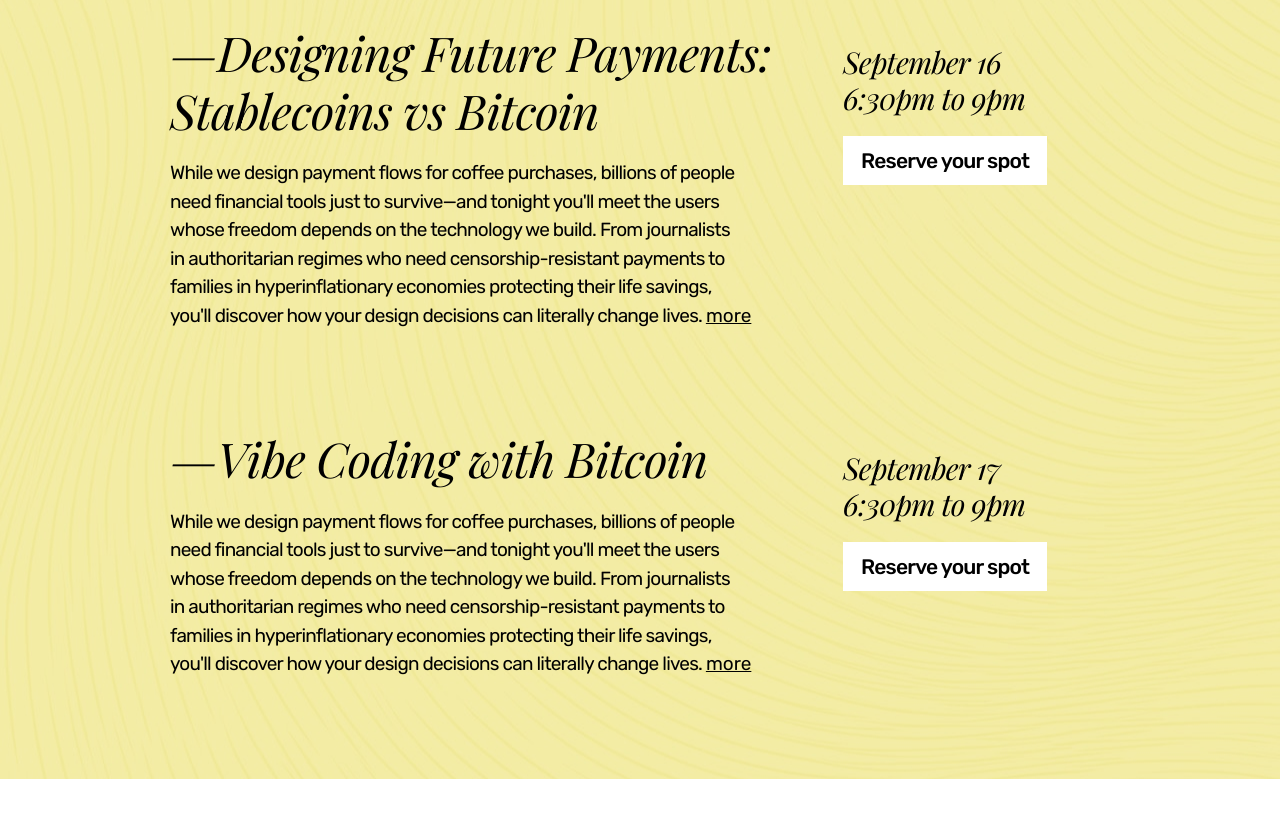
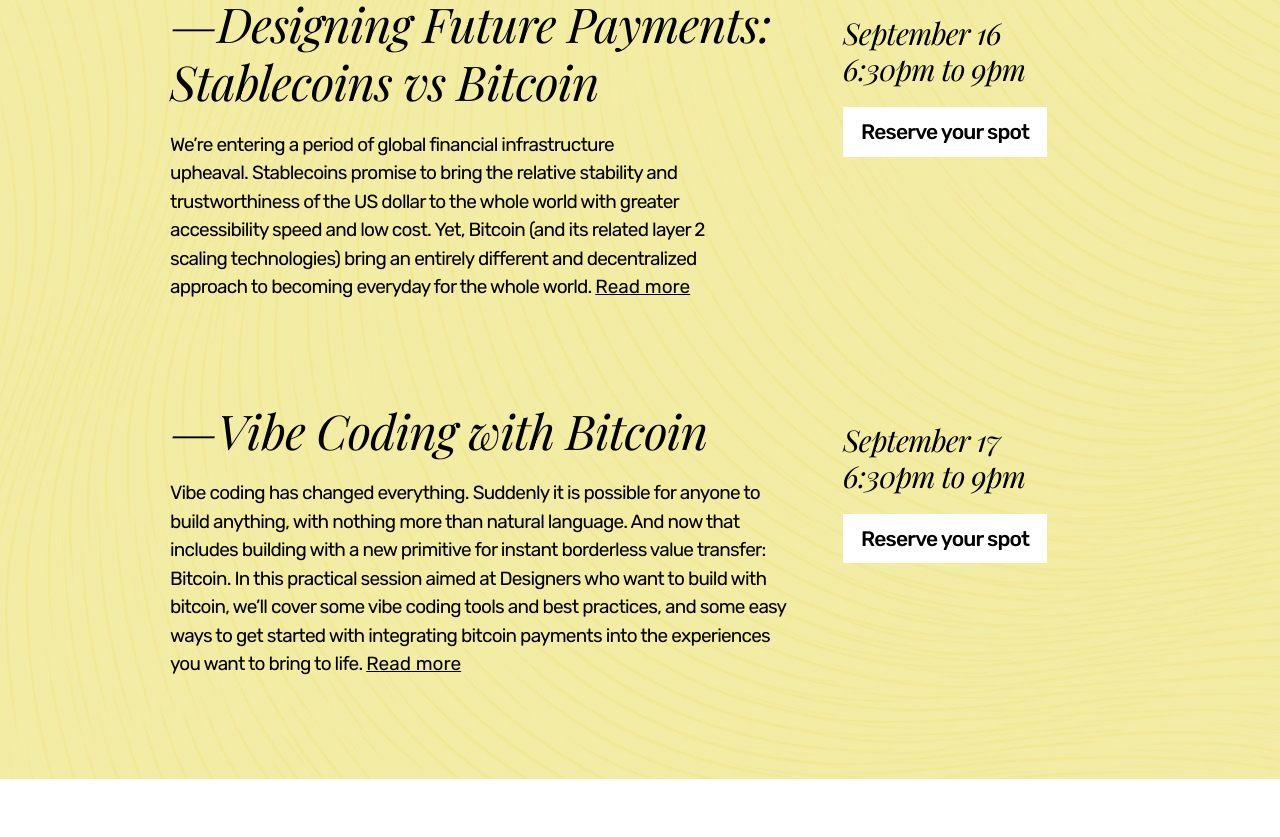
Before and after one commit to GBKS/presidio-bitcoin-design-week, a Nuxt app: page / in a window 1280 px wide. Shown: the part 5220-6057 px from the top of the page. Built offline with nearby package versions, Linux system fonts and the light colour scheme.

Commit message:
Text update

```diff
--- a/components/Agenda.vue
+++ b/components/Agenda.vue
@@ -47,8 +47,8 @@
   },
   {
     title: "Designing Future Payments: Stablecoins vs Bitcoin",
-    summary: "While we design payment flows for coffee purchases, billions of people need financial tools just to survive—and tonight you'll meet the users whose freedom depends on the technology we build. From journalists in authoritarian regimes who need censorship-resistant payments to families in hyperinflationary economies protecting their life savings, you'll discover how your design decisions can literally change lives. ",
-    description: "While we design payment flows for coffee purchases, billions of people need financial tools just to survive—and tonight you'll meet the users whose freedom depends on the technology we build. From journalists in authoritarian regimes who need censorship-resistant payments to families in hyperinflationary economies protecting their life savings, you'll discover how your design decisions can literally change lives.<br/><br/>This is your chance to understand how you as Silicon Valley designers can use your skills to build freedom technology for the world's most vulnerable users.<br/><br/>The evening will wrap by understanding how even in the relative political & economic stability of the USA, the money system upon which the economy is constructed is deeply flawed. We will screen an illustrated narration of macroeconomic analyst and author Lyn Alden’s book, Broken Money, to take you into the heart of what makes money work and how it might be fixed.",
+    summary: "We’re entering a period of global financial infrastructure upheaval. Stablecoins promise to bring the relative stability and trustworthiness of the US dollar to the whole world with greater accessibility speed and low cost. Yet, Bitcoin (and its related layer 2 scaling technologies) bring an entirely different and decentralized approach to becoming everyday for the whole world. ",
+    description: "We’re entering a period of global financial infrastructure upheaval. Stablecoins promise to bring the relative stability and trustworthiness of the US dollar to the whole world with greater accessibility speed and low cost. Yet, Bitcoin (and its related layer 2 scaling technologies) bring an entirely different and decentralized approach to becoming everyday for the whole world. Both have their benefits and challenges. We’ve invited SPEAKER1 to make the case for stablecoins and SPEAKER2 to make the case for Bitcoin. We’ll then break off into small groups to discuss and design together to see if we can answer the question of which payments technology of the future is best for which users and why.",
     date: "September 16 <wbr>6:30pm to 9pm",
     button: {
       label: "Reserve your spot",
@@ -57,8 +57,8 @@
   },
   {
     title: "Vibe Coding with Bitcoin",
-    summary: "While we design payment flows for coffee purchases, billions of people need financial tools just to survive—and tonight you'll meet the users whose freedom depends on the technology we build. From journalists in authoritarian regimes who need censorship-resistant payments to families in hyperinflationary economies protecting their life savings, you'll discover how your design decisions can literally change lives. ",
-    description: "While we design payment flows for coffee purchases, billions of people need financial tools just to survive—and tonight you'll meet the users whose freedom depends on the technology we build. From journalists in authoritarian regimes who need censorship-resistant payments to families in hyperinflationary economies protecting their life savings, you'll discover how your design decisions can literally change lives.<br/><br/>This is your chance to understand how you as Silicon Valley designers can use your skills to build freedom technology for the world's most vulnerable users.<br/><br/>The evening will wrap by understanding how even in the relative political & economic stability of the USA, the money system upon which the economy is constructed is deeply flawed. We will screen an illustrated narration of macroeconomic analyst and author Lyn Alden’s book, Broken Money, to take you into the heart of what makes money work and how it might be fixed.",
+    summary: "Vibe coding has changed everything. Suddenly it is possible for anyone to build anything, with nothing more than natural language. And now that includes building with a new primitive for instant borderless value transfer: Bitcoin. In this practical session aimed at Designers who want to build with bitcoin, we’ll cover some vibe coding tools and best practices, and some easy ways to get started with integrating bitcoin payments into the experiences you want to bring to life. ",
+    description: "Vibe coding has changed everything. Suddenly it is possible for anyone to build anything, with nothing more than natural language. And now that includes building with a new primitive for instant borderless value transfer: Bitcoin. In this practical session aimed at Designers who want to build with bitcoin, we’ll cover some vibe coding tools and best practices, and some easy ways to get started with integrating bitcoin payments into the experiences you want to bring to life. We’ll then build together and showcase our creations.",
     date: "September 17 <wbr>6:30pm to 9pm",
     button: {
       label: "Reserve your spot",
@@ -67,8 +67,7 @@
   },
   {
     title: "Deep Dive: The Grand Challenges of Bitcoin Design",
-    summary: "While we design payment flows for coffee purchases, billions of people need financial tools just to survive—and tonight you'll meet the users whose freedom depends on the technology we build. From journalists in authoritarian regimes who need censorship-resistant payments to families in hyperinflationary economies protecting their life savings, you'll discover how your design decisions can literally change lives. ",
-    description: "While we design payment flows for coffee purchases, billions of people need financial tools just to survive—and tonight you'll meet the users whose freedom depends on the technology we build. From journalists in authoritarian regimes who need censorship-resistant payments to families in hyperinflationary economies protecting their life savings, you'll discover how your design decisions can literally change lives.<br/><br/>This is your chance to understand how you as Silicon Valley designers can use your skills to build freedom technology for the world's most vulnerable users.<br/><br/>The evening will wrap by understanding how even in the relative political & economic stability of the USA, the money system upon which the economy is constructed is deeply flawed. We will screen an illustrated narration of macroeconomic analyst and author Lyn Alden’s book, Broken Money, to take you into the heart of what makes money work and how it might be fixed.",
+    summary: "Designing in Bitcoin is notoriously hard. Decentralization. Self-sovereignty. Designing for decades / centuries. Adversarial mindset. Presents all kinds of issues both big and small, but all important. If we want to onboard the next billion users we need to overcome these design challenges. Silicon Valley designers - we need your help to get there. Bring your good ideas. We will design and prototype solutions together all day long. ",
     date: "September 18 <wbr>9:30am to 5pm",
     button: {
       label: "Apply to attend",
@@ -77,8 +76,7 @@
   },
   {
     title: "Deep Dive: Redesigning Silicon Valley with Bitcoin",
-    summary: "While we design payment flows for coffee purchases, billions of people need financial tools just to survive—and tonight you'll meet the users whose freedom depends on the technology we build. From journalists in authoritarian regimes who need censorship-resistant payments to families in hyperinflationary economies protecting their life savings, you'll discover how your design decisions can literally change lives. ",
-    description: "While we design payment flows for coffee purchases, billions of people need financial tools just to survive—and tonight you'll meet the users whose freedom depends on the technology we build. From journalists in authoritarian regimes who need censorship-resistant payments to families in hyperinflationary economies protecting their life savings, you'll discover how your design decisions can literally change lives.<br/><br/>This is your chance to understand how you as Silicon Valley designers can use your skills to build freedom technology for the world's most vulnerable users.<br/><br/>The evening will wrap by understanding how even in the relative political & economic stability of the USA, the money system upon which the economy is constructed is deeply flawed. We will screen an illustrated narration of macroeconomic analyst and author Lyn Alden’s book, Broken Money, to take you into the heart of what makes money work and how it might be fixed.",
+    summary: "What if the tech products of Silicon Valley had bitcoin deeply integrated into them? What would that look like? How would they behave? Let’s help them catch up! Let’s do the design exploration and heavy lifting and bring to life all kinds of new experiences that bitcoin could provide inside the products we are so familiar with. Vibe-coding encouraged!",
     date: "September 19 <wbr>9:30am to 5pm",
     button: {
       label: "Apply to attend",
--- a/components/Event.vue
+++ b/components/Event.vue
@@ -5,7 +5,7 @@
       <p v-if="expanded" v-html="info.description" />
       <p v-if="!expanded">
         {{ info.summary }}
-        <button @click="expanded = true">more</button>
+        <button v-if="info.description" @click="expanded = true">Read more</button>
       </p>
     </div>
     <div class="meta">
@@ -55,6 +55,7 @@
         border: none;
         font-family: variables.$sansSerifFont;
         text-decoration: underline;
+        cursor: pointer;
       }
     }
   }
--- a/nuxt.config.ts
+++ b/nuxt.config.ts
@@ -30,8 +30,8 @@
         { charset: 'utf-8' },
         { name: 'viewport', content: 'width=device-width, initial-scale=1' },
         { name: 'format-detection', content: 'telephone=no' },
-        { name: 'msapplication-TileColor', content: '#f2a900' },
-        { name: 'theme-color', content: '#f2a900' },
+        { name: 'msapplication-TileColor', content: '#FFDD00' },
+        { name: 'theme-color', content: '#FFDD00' },
 
         { property: 'og:title', content: 'Presidio Bitcoin Design Week' },
 
```
